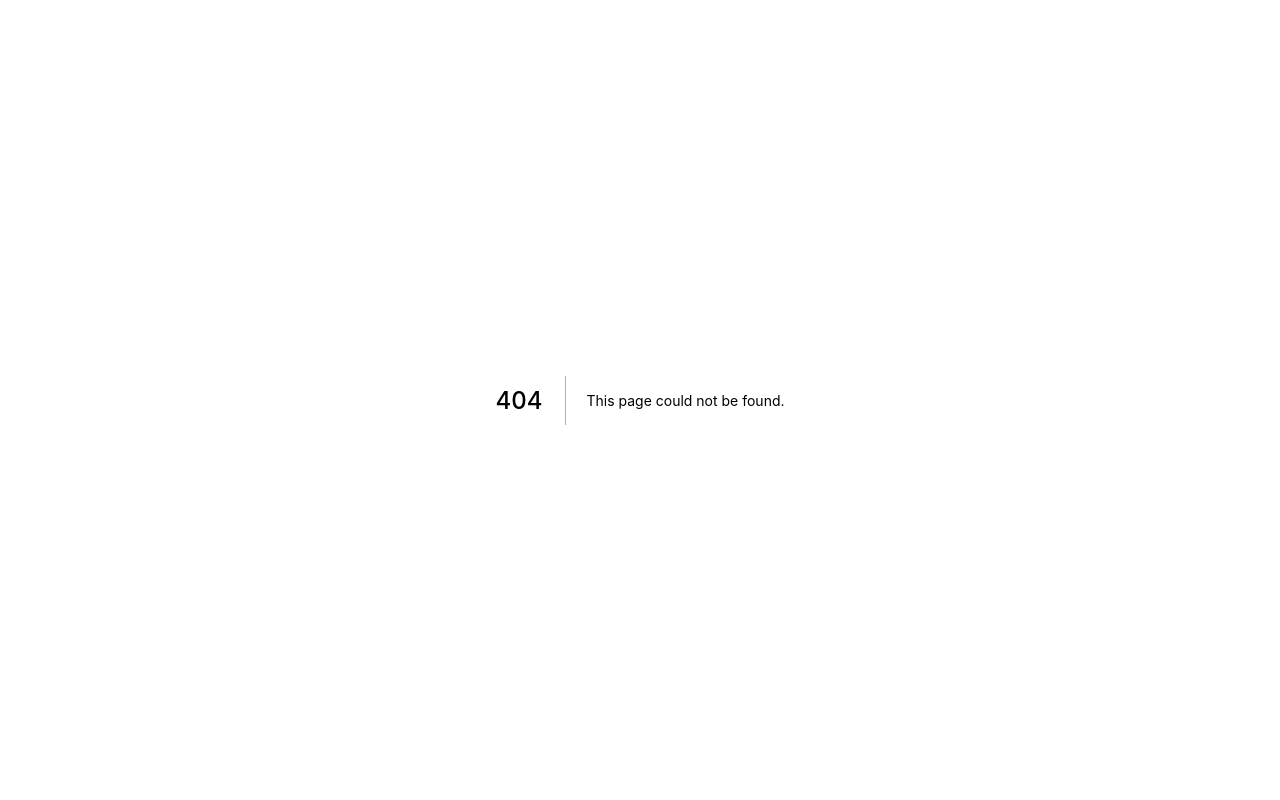
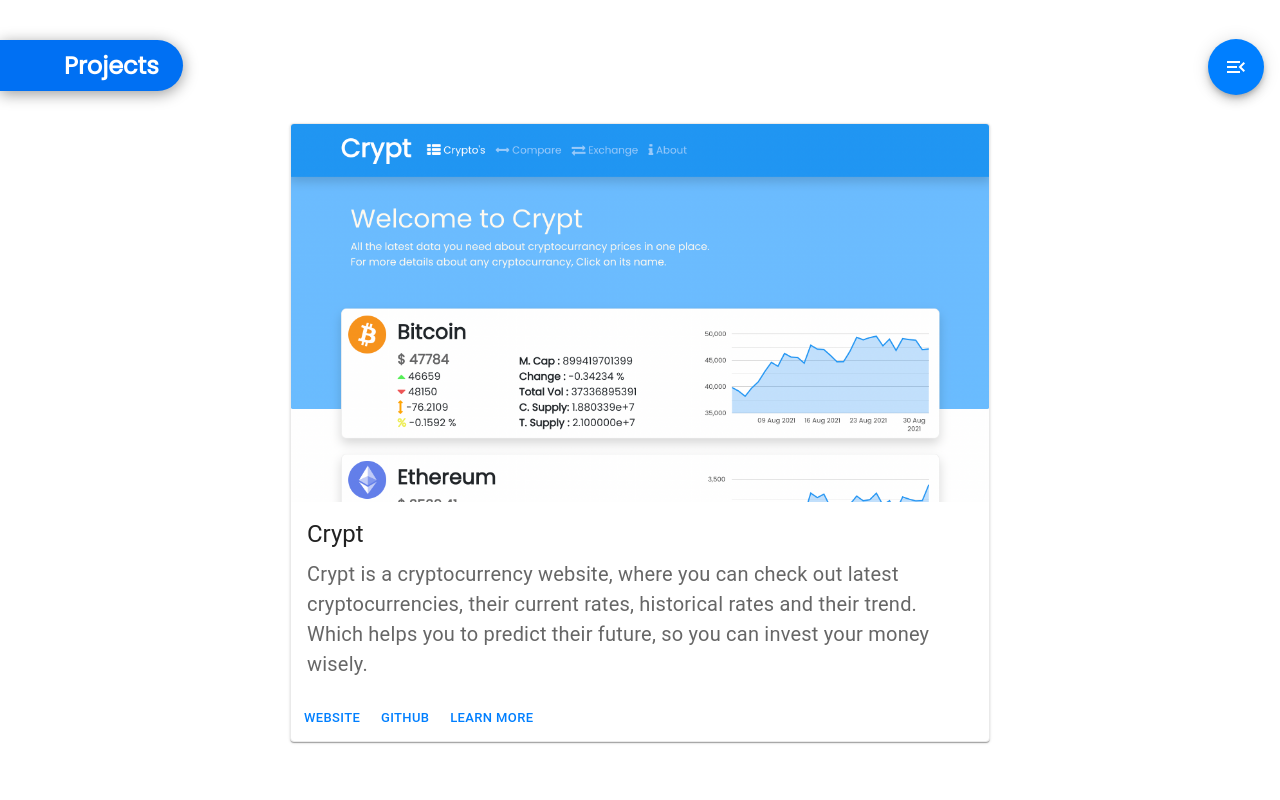
Before and after one commit to SuyashJoshi179/suyashjoshi179.github.io, a Next.js app: page /projects in a window 1280 px wide. Before the commit this address had no page. Shown: the top 800 px of the page. Built offline with nearby package versions, Linux system fonts and the light colour scheme.

Commit message:
Projects Page Design Done

```diff
--- a/package.json
+++ b/package.json
@@ -14,7 +14,9 @@
     "@emotion/styled": "^11.3.0",
     "@material-ui/core": "^5.0.0-beta.4",
     "@material-ui/icons": "^5.0.0-beta.4",
-    "next": "11.0.1",
+    "@mui/icons-material": "^5.0.0-rc.0",
+    "@mui/material": "^5.0.0-rc.0",
+    "next": "^11.1.2",
     "react": "17.0.2",
     "react-dom": "17.0.2"
   },
--- /dev/null
+++ b/pages/projects/index.js
@@ -0,0 +1,139 @@
+import { Button, Card, Chip, Stack, ThemeProvider, CardMedia, Typography, CardContent, CardActions, Container, makeStyles, Box } from '@material-ui/core';
+import SpeedDial from '@mui/material/SpeedDial';
+import SpeedDialIcon from '@mui/material/SpeedDialIcon';
+import SpeedDialAction from '@mui/material/SpeedDialAction';
+import HomeIcon from '@mui/icons-material/Home';
+import AccountTreeIcon from '@mui/icons-material/AccountTree';
+import LocalLibraryIcon from '@mui/icons-material/LocalLibrary';
+import FunctionsIcon from '@mui/icons-material/Functions';
+import ContactPageIcon from '@mui/icons-material/ContactPage';
+import MenuOpenIcon from '@mui/icons-material/MenuOpen';
+import CloseIcon from '@mui/icons-material/Close';
+import Head from 'next/head';
+import { useRouter } from 'next/router';
+import { theme, urls } from '../../public/toggles';
+import styles from '../../styles/Projects.module.css';
+
+export default function Home() {
+    const router = useRouter()
+    const handleClick = (href) => {
+        router.push(href, href, {
+            shallow: true,
+        });
+    };
+
+    const actions = [
+        { icon: <HomeIcon />, name: 'Home' },
+        { icon: <AccountTreeIcon />, name: 'Projects' },
+        { icon: <FunctionsIcon />, name: 'Skills' },
+        { icon: <LocalLibraryIcon />, name: 'Education' },
+        { icon: <ContactPageIcon />, name: 'Contact' },
+    ];
+
+    return (
+        <ThemeProvider theme={theme}>
+            <div className={styles.container}>
+                <Head>
+                    <title>Suyash Joshi | Projects</title>
+                    <meta name="description" content="Suyash Joshi's Portfolio" />
+                    <link rel="icon" href="/favicon.ico" />
+                    <link rel="stylesheet" href="https://fonts.googleapis.com/icon?family=Material+Icons" />
+                </Head>
+                <div className={styles.top}>
+                    <Box className={styles.title}>
+                        Projects
+                    </Box>
+                    <div>
+                        <SpeedDial
+                            ariaLabel="SpeedDial basic example"
+                            sx={{ position: 'absolute', top: 39, right: 16 }}
+                            icon={<SpeedDialIcon icon={<MenuOpenIcon />} openIcon={<CloseIcon />} />}
+                            direction="down"
+                            color="secondary"
+                        >
+                            {actions.map((action) => (
+                                <SpeedDialAction
+                                    key={action.name}
+                                    icon={action.icon}
+                                    tooltipTitle={action.name}
+                                />
+                            ))}
+                        </SpeedDial>
+                    </div>
+                </div>
+                <main className={styles.main}>
+                    <Stack>
+                        <Card sx={{ maxWidth: 700 }} className={styles.card}>
+                            <CardMedia
+                                component="img"
+                                width="100%"
+                                image="/Projects/Crypt.png"
+                                alt="Crypt"
+                            />
+                            <CardContent className={styles.cardcont}>
+                                <Typography gutterBottom variant="h5" component="div">
+                                    Crypt
+                                </Typography>
+                                <Typography variant="body2" color="text.secondary">
+                                    Crypt is a cryptocurrency website, where you can check out latest cryptocurrencies, their current rates, historical rates and their trend. Which helps you to predict their future, so you can invest your money wisely.
+                                </Typography>
+                            </CardContent>
+                            <CardActions className={styles.cardcont}>
+                                <Button size="small" onClick={() => handleClick('projects/crypt')}>Website</Button>
+                                <Button size="small" onClick={() => handleClick('projects')}>GitHub</Button>
+                                <Button size="small" onClick={() => handleClick('projects')}>Learn More</Button>
+                            </CardActions>
+                        </Card>
+                        <Card sx={{ maxWidth: 700 }} className={styles.card}>
+                            <CardMedia
+                                component="img"
+                                width="100%"
+                                image="/Projects/Crypt.png"
+                                alt="Crypt"
+                            />
+                            <CardContent className={styles.cardcont}>
+                                <Typography gutterBottom variant="h5" component="div">
+                                    Crypt
+                                </Typography>
+                                <Typography variant="body2" color="text.secondary">
+                                    Crypt is a cryptocurrency website, where you can check out latest cryptocurrencies, their current rates, historical rates and their trend. Which helps you to predict their future, so you can invest your money wisely.
+                                </Typography>
+                            </CardContent>
+                            <CardActions className={styles.cardcont}>
+                                <Button size="small" onClick={() => handleClick('projects/crypt')}>Website</Button>
+                                <Button size="small" onClick={() => handleClick('projects')}>GitHub</Button>
+                                <Button size="small" onClick={() => handleClick('projects')}>Learn More</Button>
+                            </CardActions>
+                        </Card>
+                        <Card sx={{ maxWidth: 700 }} className={styles.card}>
+                            <CardMedia
+                                component="img"
+                                width="100%"
+                                image="/Projects/Crypt.png"
+                                alt="Crypt"
+                            />
+                            <CardContent className={styles.cardcont}>
+                                <Typography gutterBottom variant="h5" component="div">
+                                    Crypt
+                                </Typography>
+                                <Typography variant="body2" color="text.secondary">
+                                    Crypt is a cryptocurrency website, where you can check out latest cryptocurrencies, their current rates, historical rates and their trend. Which helps you to predict their future, so you can invest your money wisely.
+                                </Typography>
+                            </CardContent>
+                            <CardActions className={styles.cardcont}>
+                                <Button size="small" onClick={() => handleClick('projects/crypt')}>Website</Button>
+                                <Button size="small" onClick={() => handleClick('projects')}>GitHub</Button>
+                                <Button size="small" onClick={() => handleClick('projects')}>Learn More</Button>
+                            </CardActions>
+                        </Card>
+                    </Stack>
+
+                </main>
+
+                <footer className={styles.footer}>
+                    Made with ❤️ &nbsp;by Suyash Joshi.
+                </footer>
+            </div>
+        </ThemeProvider>
+    );
+}
--- /dev/null
+++ b/styles/Projects.module.css
@@ -0,0 +1,74 @@
+.main {
+	flex: 1;
+	display: flex;
+	flex-direction: column;
+	justify-content: center;
+	align-items: center;
+}
+
+.footer {
+	width: 100%;
+	height: 50px;
+	border-top: 1px solid #eaeaea;
+	display: flex;
+	justify-content: center;
+	align-items: flex-start;
+	font-size: large;
+}
+
+.top {
+    display: flex;
+    justify-content: flex-start;
+}
+
+.title {
+    background-color: #0070f3;
+    padding: 0.5rem 1.5rem 0.5rem 4rem;
+    border-radius: 0px 2rem 2rem 0px;
+    margin-top: 40px;
+    font-size: 1.5rem;
+    font-weight: bold;
+    color: white;
+	box-shadow: 0 3px 15px rgb(0 0 0 / 0.4);
+}
+
+.description {
+    color: red;
+    align-items: center;
+}
+
+.links {
+	margin-top: 2rem;
+}
+
+.card {
+	margin: 2rem;
+	text-align: left;
+	color: inherit;
+	text-decoration: none;
+	border: 1px solid #eaeaea;
+	border-radius: 10px;
+	transition: color 0.15s ease, border-color 0.15s ease;
+}
+
+.cardcont {
+	padding: 1rem 2rem;
+}
+
+.card:hover,
+.card:focus,
+.card:active {
+	color: #0070f3;
+	border-color: #0070f3;
+}
+
+.card h2 {
+	margin: 0 0 1rem 0;
+	font-size: 1.5rem;
+}
+
+.card p {
+	margin: 0;
+	font-size: 1.25rem;
+	line-height: 1.5;
+}
--- a/styles/globals.css
+++ b/styles/globals.css
@@ -1,8 +1,10 @@
+@import url('https://fonts.googleapis.com/css2?family=Poppins&display=swap');
+
 html,
 body {
   padding: 0;
   margin: 0;
-  font-family: -apple-system, BlinkMacSystemFont, Segoe UI, Roboto, Oxygen,
+  font-family: Poppins, -apple-system, BlinkMacSystemFont, Segoe UI, Roboto, Oxygen,
     Ubuntu, Cantarell, Fira Sans, Droid Sans, Helvetica Neue, sans-serif;
 }
 
```
Also changed, not shown: public/Projects/crypt.png (added), 1 other file (tests, documents, lock files or other folders).
